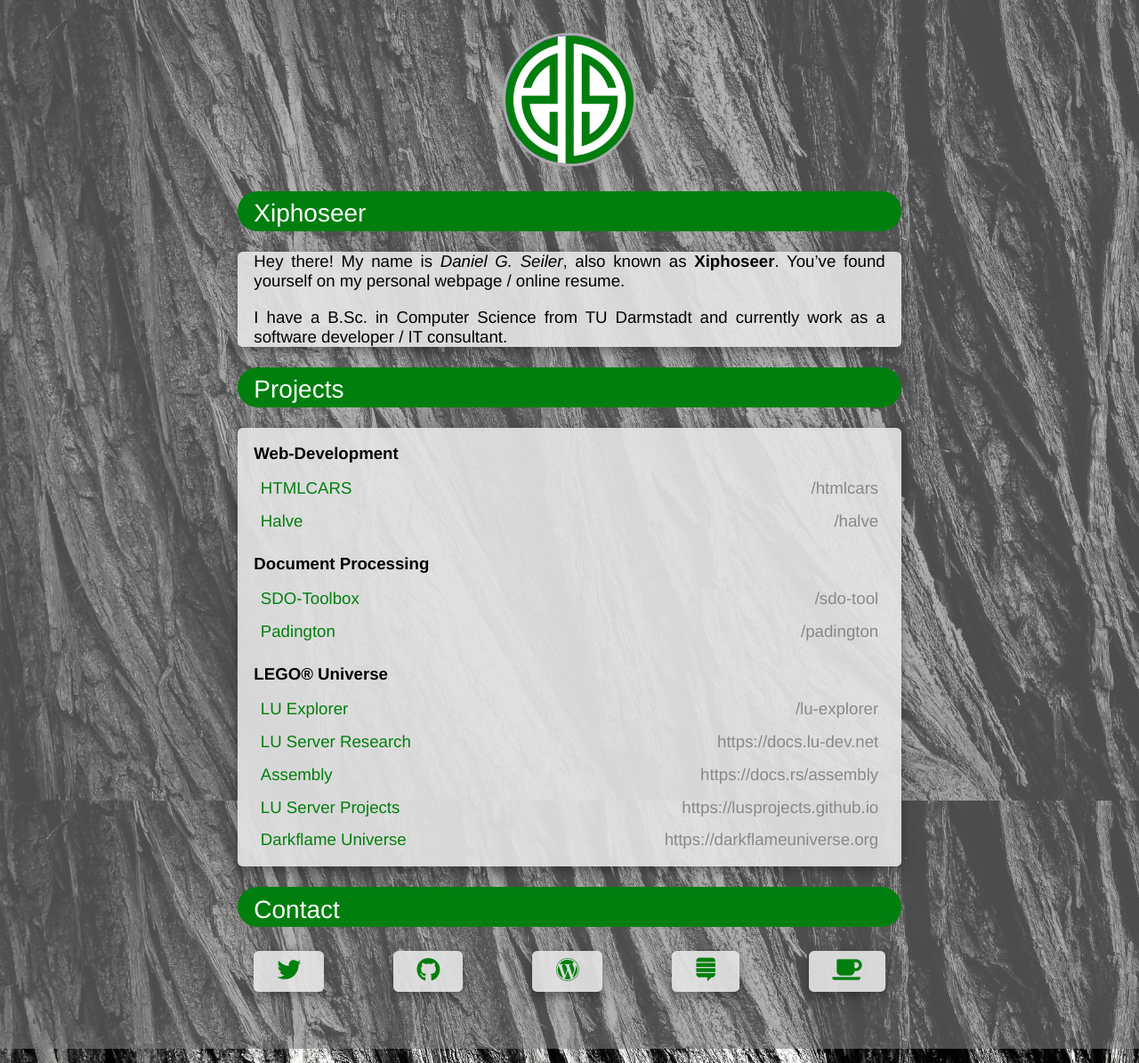
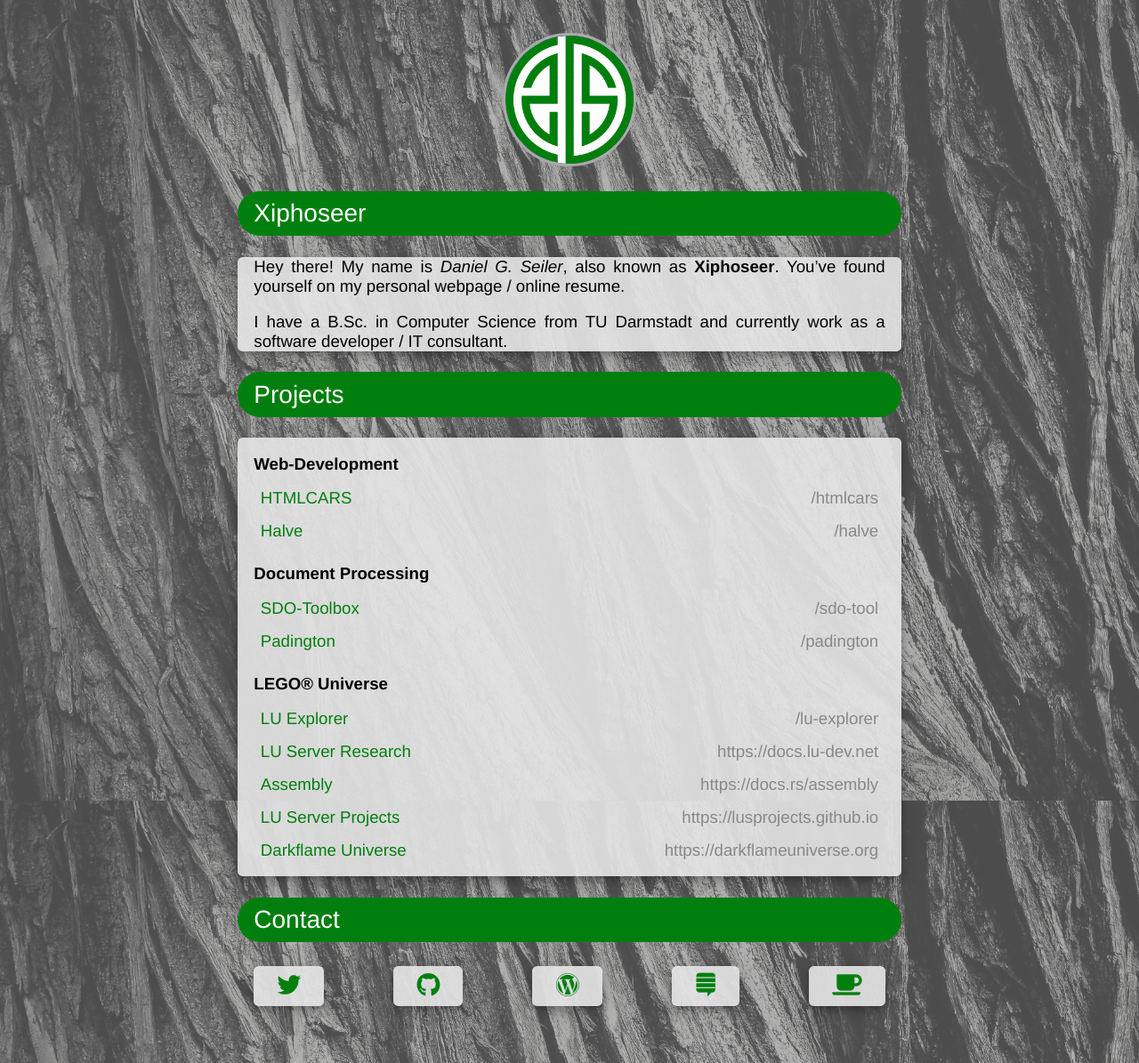
Before and after one commit to Xiphoseer/xiphoseer.github.com, a Jekyll site: the page built from index.md, in a window 1280 px wide. Shown: the whole page at 89% size. Built offline with Jekyll 4.4.1, drawn with Linux system fonts in a browser that asks for light colours.

Commit message:
fix: css

```diff
--- a/res/style/css/page.css
+++ b/res/style/css/page.css
@@ -19,13 +19,12 @@
 }
 
 main > section > h1, h1.post-title, main > section > h2 {
-  font-weight: 50;
+  font-weight: 100;
   background-color: #007f0e;
   color: #fff;
-  border-radius: 2rem;
   /*text-shadow: 1px 1px 2px #ddd;*/
   line-height: 100%;
-  padding: 0.6rem 1rem 0.3rem 1rem;
+  padding: 0.6rem 1rem;
 }
 
 article img {
@@ -62,7 +61,6 @@
   background: #444;
   color: white;
   padding: 0.1rem 1rem;
-  border-radius: 1rem;
 }
 
 .content, .e-content {
@@ -141,6 +139,16 @@
   max-width: 100%;
 }
 
+@media (min-width: 44.001rem) {
+  main > section > h1, h1.post-title, main > section > h2 {
+    border-radius: 2rem;
+  }
+
+  .post-meta {
+    border-radius: 1rem;
+  }
+}
+
 @media (max-width: 44rem) {
   h1, h2, h3, h4, h5, h6 {
     padding-left: 1rem;
```
